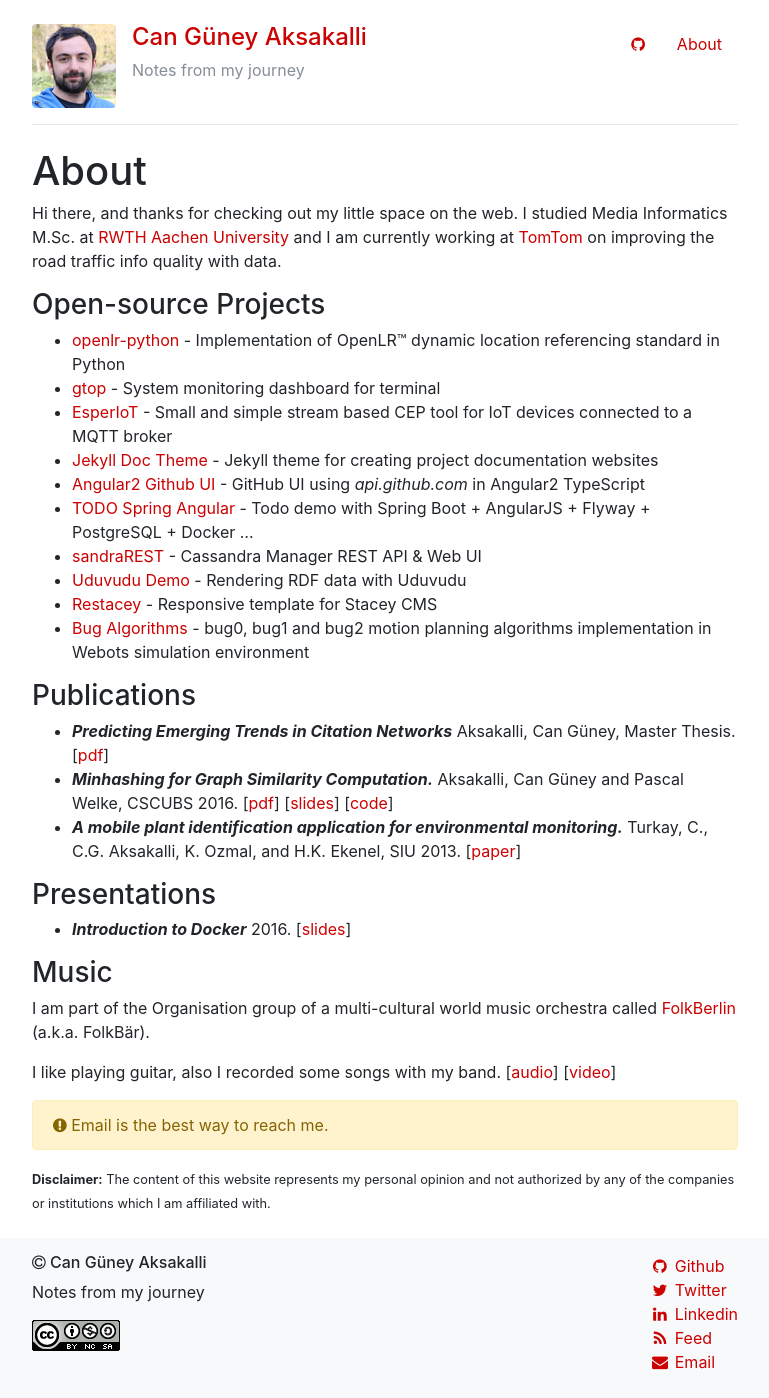
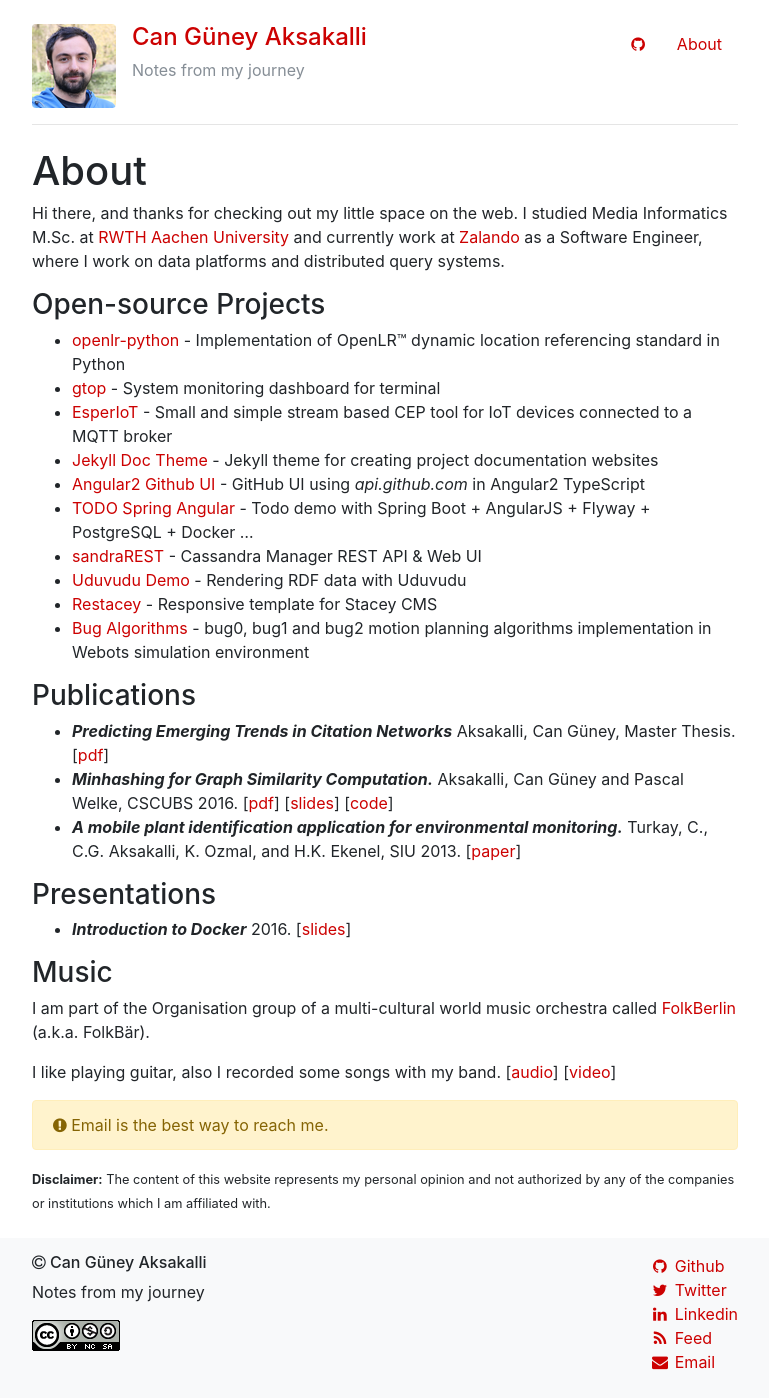
Before and after one commit to aksakalli/aksakalli.github.io, a Jekyll site: the page built from about.md, in a window 1280 px wide. Shown: the whole page, without its empty margins (255-1024 px from the left). Built offline with Jekyll 4.4.1, drawn with Linux system fonts in a browser that asks for light colours; nearby versions of some CDN libraries.

Commit message:
Revise employment details and publication references
Updated current employment information and modified publication links.

```diff
--- a/about.md
+++ b/about.md
@@ -7,8 +7,7 @@
 
 Hi there, and thanks for checking out my little space on the web.
 I studied Media Informatics M.Sc. at [RWTH Aachen University](http://www.rwth-aachen.de/) and
-I am currently working at [TomTom](https://github.com/tomtom-international)
-on improving the road traffic info quality with data.
+currently work at [Zalando](https://engineering.zalando.com/) as a Software Engineer, where I work on data platforms and distributed query systems.
 
 ### Open-source Projects
 
```
Also changed, not shown: other parts of about.md (+1 -1 lines).
